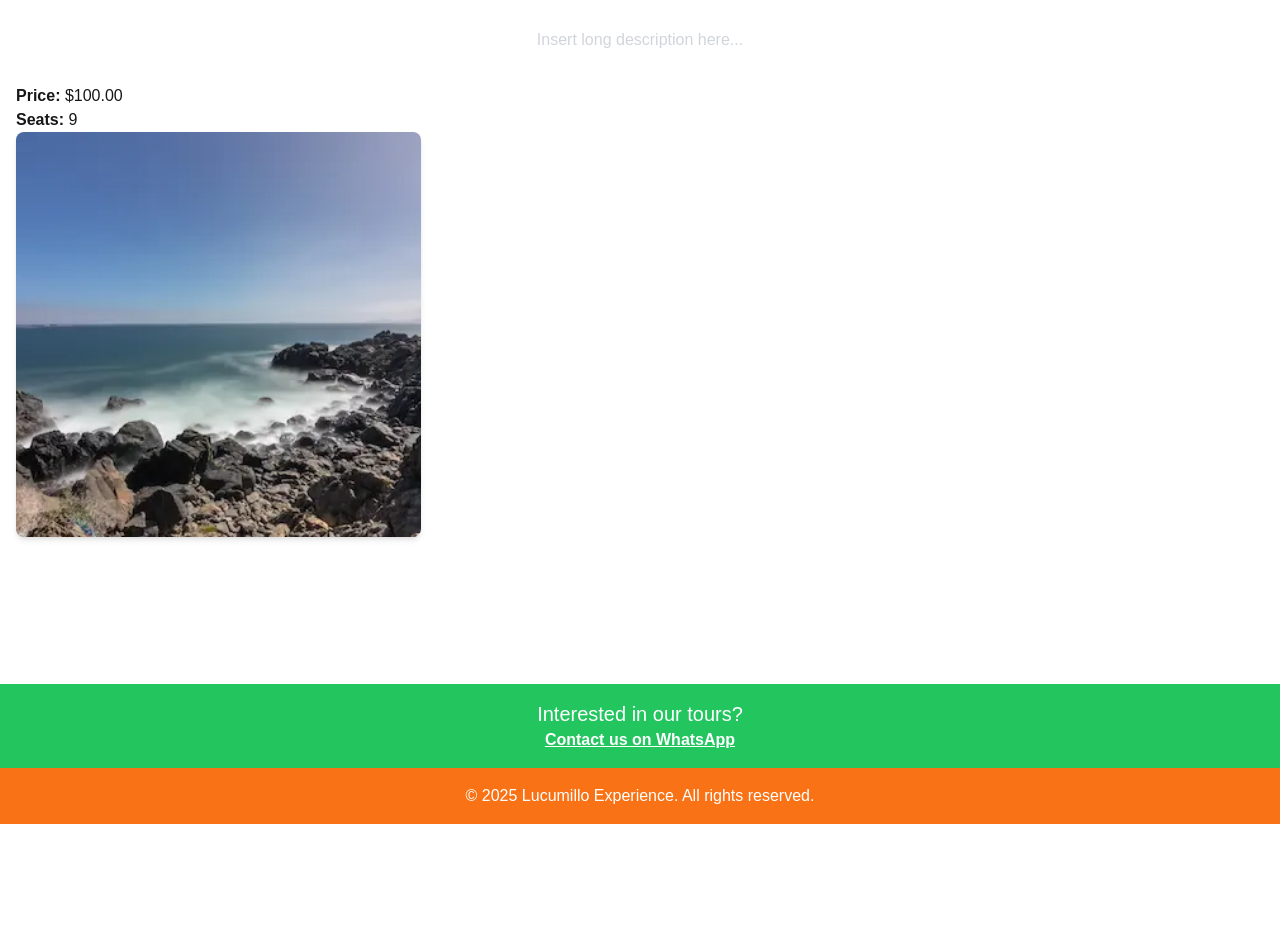
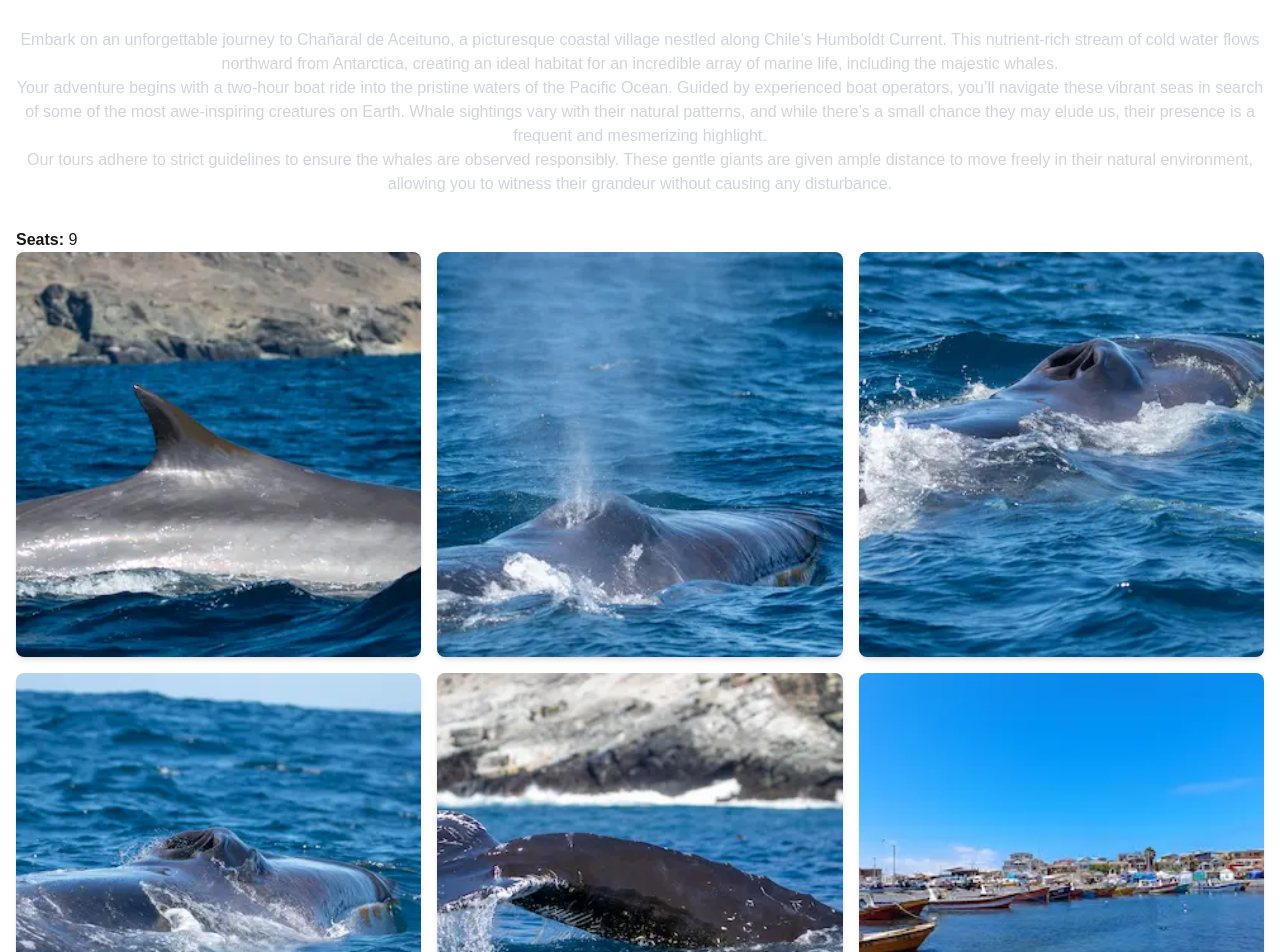
Before and after one commit to simontorres/lucumillo-experience, a Next.js app: page /tours/1 in a window 1280 px wide. Shown: the part 180-1132 px from the top of the page. Before the commit the page ends 1004 px from the top, so only its background shows below. Built offline with nearby package versions, Linux system fonts and the light colour scheme.

Commit message:
Updated tours long desccription add new images

```diff
--- a/app/tours/[id]/page.tsx
+++ b/app/tours/[id]/page.tsx
@@ -37,10 +37,10 @@ export default async function Tours({ params, }: { params: Promise<{ id: string
           {tour.title}
         </h1>
         <p className="text-center text-gray-300 mb-8">
-          {tour.long_description}
+          {tour.long_description.map((paragraph) => <p key={paragraph}>{paragraph}</p>)}
         </p>
         <div>
-          <p><b>Price: </b> { formatCurrency(tour.price, 'en-US', 'USD')}</p>
+          {/* <p><b>Price: </b> { formatCurrency(tour.price, 'en-US', 'USD')}</p> */}
           <p><b>Seats: </b> { tour.seats }</p>
         </div>
         <AnimatedGallery images={tour.gallery}/>
--- a/data/tours.ts
+++ b/data/tours.ts
@@ -5,13 +5,22 @@ export const tours: Tour[] = [
         id: '1',
         title: 'Watch Wales and Dolphins',
         description: 'Join us to the thrilling experience of whale-watching. Perfect for nature lovers.',
-        long_description: 'Insert long description here...',
+        long_description: [
+            "Embark on an unforgettable journey to Chañaral de Aceituno, a picturesque coastal village nestled along Chile’s Humboldt Current. This nutrient-rich stream of cold water flows northward from Antarctica, creating an ideal habitat for an incredible array of marine life, including the majestic whales.",
+            "Your adventure begins with a two-hour boat ride into the pristine waters of the Pacific Ocean. Guided by experienced boat operators, you’ll navigate these vibrant seas in search of some of the most awe-inspiring creatures on Earth. Whale sightings vary with their natural patterns, and while there’s a small chance they may elude us, their presence is a frequent and mesmerizing highlight.",
+            "Our tours adhere to strict guidelines to ensure the whales are observed responsibly. These gentle giants are given ample distance to move freely in their natural environment, allowing you to witness their grandeur without causing any disturbance."],
         price: 100,
         seats: 9,
-        image: 'IMG_6666_1.webp',
-        image_caption: 'Just two hours north from La Serena',
+        image: 'whales_005.webp',
+        image_caption: 'Whale fluke or tail with the whale about to do an inmersion.',
         gallery: [
-            { src: 'IMG_6666_1.webp', alt: 'Just two hours north from La Serena' },
+            { src: 'whales_001.webp', alt: 'Dorsal Fin' },
+            { src: 'whales_002.webp', alt: 'Blowhole with water drops' },
+            { src: 'whales_003.webp', alt: 'Blowhole taking in air' },
+            { src: 'whales_004.webp', alt: 'Blowhole about to close' },
+            { src: 'whales_005.webp', alt: 'Whale fluke or tail with the whale about to do an inmersion.' },
+            { src: 'whales_006.webp', alt: 'View of bay of Chañaral de Aceituno' },
+            { src: 'whales_007.webp', alt: 'View towards the see.' },
         ],
         enabled: true
     },
@@ -19,7 +28,10 @@ export const tours: Tour[] = [
         id: '2',
         title: 'Night Sky',
         description: 'Discover the beauty of the best night sky in the world.',
-        long_description: 'Insert long description here...',
+        long_description: [
+            "Embark on an unforgettable journey beneath the world’s most pristine night skies. The Collowara Observatory, nestled in the heart of northern Chile, provides the perfect location to immerse yourself in the celestial wonders that have captivated humanity for centuries. Under the guidance of specialized astronomy experts, you will explore a variety of breathtaking celestial objects, including stars, planets, nebulae, and distant galaxies. What you see will depend on the season and the phase of the Moon, offering a unique experience every time you visit. During moonless nights, the Milky Way reveals its stunning details, while a full moon allows for intricate views of lunar craters and formations.",
+            "This carefully curated tour ensures that even the rare chance of cloudy skies won’t overshadow the magic of the night. Our knowledgeable guides will enhance your understanding of the universe through engaging stories, history, and science, making this experience as educational as it is awe-inspiring.",
+            "Discover why the skies above Collowara are celebrated as some of the clearest on Earth and create memories that will last a lifetime."],
         price: 100,
         seats: 9,
         image: 'nightsky_004.webp',
@@ -37,7 +49,7 @@ export const tours: Tour[] = [
         id: '3',
         title: 'Professional Observatories',
         description: 'Have you ever wanted to visit a professional observatory? In our region we have some of the largest in the world!.',
-        long_description: 'Insert long description here...',
+        long_description: ['Insert long description here...'],
         price: 100,
         seats: 9,
         image: 'observatories_001.webp',
@@ -46,13 +58,13 @@ export const tours: Tour[] = [
             { src: 'observatories_001.webp', alt: 'Cerro Tololo Observatory is one of the most impactful observatories.' },
             { src: 'nightsky_001.webp', alt: 'The south celestial pole photographed over three hours.' },
         ],
-        enabled: true
+        enabled: false
     },
     {
         id: '4',
         title: 'Birdwatching',
         description: 'Do you like birdwatching? We have several wetlands with permanent and migrant species.',
-        long_description: 'Insert long description here...',
+        long_description: ['Insert long description here...'],
         price: 100,
         seats: 9,
         image: 'birdwatching_004.webp',
@@ -64,13 +76,13 @@ export const tours: Tour[] = [
             { src: "birdwatching_004.webp", alt: 'Fio Fio is a migrant bird, here it is perching on an Espino branch.' },
             { src: "birdwatching_005.webp", alt: 'Fire-eyed Diucon with its prey, an unlucky wasp.' },
         ],
-        enabled: true
+        enabled: false
     },
     {
         id: '5',
         title: 'Visit the Elqui Valley',
         description: 'The Elqui Valley is a magical place, with its beautiful landscapes, great food, wine and pisco.',
-        long_description: 'Insert long description here...',
+        long_description: ['Insert long description here...'],
         price: 100,
         seats: 9,
         image: 'elqui_valley_001.webp',
@@ -79,13 +91,13 @@ export const tours: Tour[] = [
             { src: 'elqui_valley_001.webp', alt: 'Montegrande is where Gabriela Mistral (Nobel Prize Winner) lived and worked.' },
             { src: 'elqui_valley_002.webp', alt: 'Beautiful street of Montegrande.' },
         ],
-        enabled: true
+        enabled: false
     },
     {
         id: '6',
         title: 'Climb the Andes',
         description: 'If having the best sky in the world was not enough, did you know that we have many mountains?',
-        long_description: 'Insert long description here...',
+        long_description: ['Insert long description here...'],
         price: 100,
         seats: 9,
         image: 'climb_the_andes_001.webp',
@@ -94,13 +106,15 @@ export const tours: Tour[] = [
             { src: 'climb_the_andes_001.webp', alt: 'The sun rises over the mountains near Combarbalá.' },
             { src: 'climb_the_andes_002.webp', alt: 'Pabellón Peak is over 4000 msnm.' },
         ],
-        enabled: true
+        enabled: false
     },
     {
         id: '7',
         title: 'Something else entirely?',
         description: 'Are you one of those "special interests" kind of tourist? We got you covered!.',
-        long_description: 'Insert long description here...',
+        long_description: ["Are you a traveler with unique interests looking for something truly special? We can tailor your experience to match your passions and curiosities. Whether it’s exploring the art of fishing, marveling at the diversity of bird species in their natural habitats, or visiting the world’s largest astronomical observatories, the options are as varied as they are fascinating.",
+            "From the tranquil beauty of the Elqui Valley, known for its vineyards and pisco production, to the challenge of high-altitude adventures reaching peaks above 6,000 meters, there’s something here for everyone. For those drawn to arid landscapes, our proximity to the desert offers opportunities for exploration and discovery in one of the driest regions on Earth.",
+            "Let us help you create a tour that matches your specific interests and unveils the extraordinary experiences waiting in this region. Whatever your passion, we’ll help you find the perfect adventure."],
         price: 100,
         seats: 9,
         image: 'something_else_002.webp',
--- a/interfaces.ts
+++ b/interfaces.ts
@@ -7,7 +7,7 @@ export interface Tour {
     id: string
     title: string
     description: string
-    long_description: string
+    long_description: string[]
     price: number,
     seats: number,
     image: string
```
